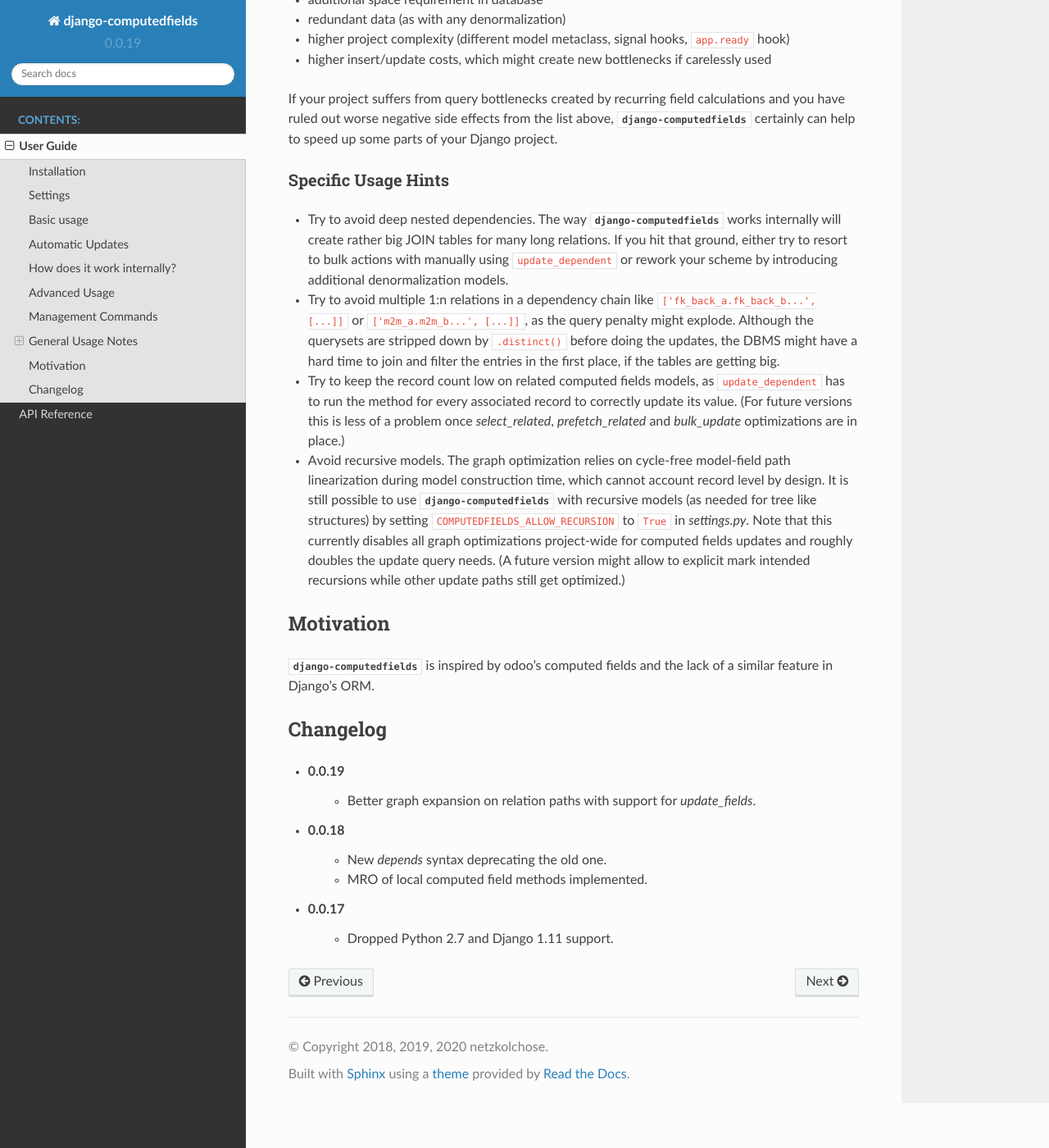
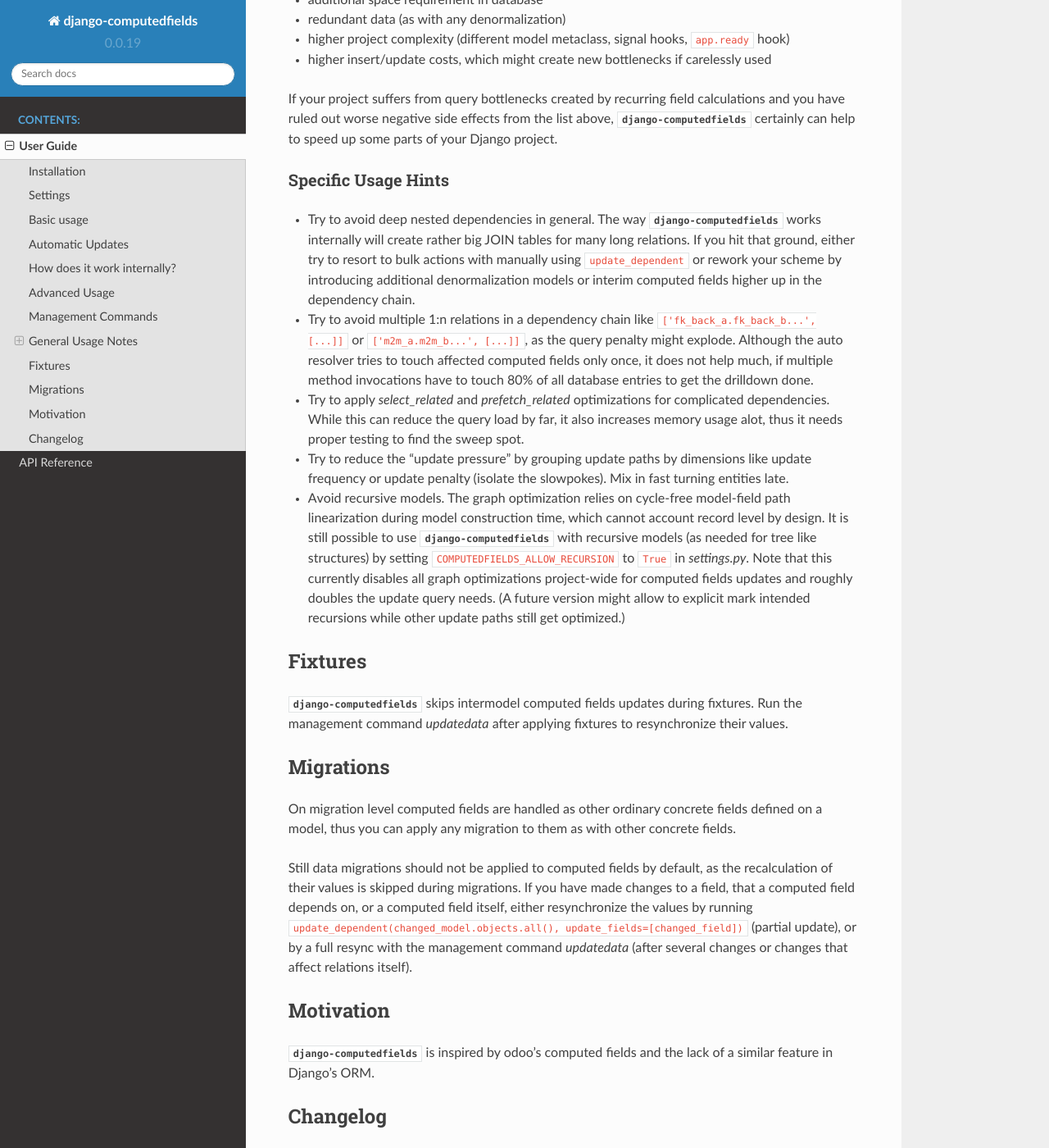
Before and after one commit to netzkolchose/django-computedfields, a Sphinx documentation site: the page built from docs/manual.rst, in a window 1280 px wide and 1400 px high, scrolled down 6980 px. Shown: the whole window at 82% size. Built offline with Sphinx 7.4.7 and the Read the Docs theme 2.0.0, drawn with Linux system fonts in a browser that asks for light colours; the version number is read from the project's files by our own code; some of the changed text lies outside the part shown.

Commit message:
update docs

```diff
--- a/docs/manual.rst
+++ b/docs/manual.rst
@@ -287,9 +287,9 @@
     (help to get the command fixed is more than welcome).
 
 - ``updatedata``
-    does a full update on all computed fields in the project. Only useful after
-    tons of bulk changes, e.g. from fixtures. Note that this command is currently not optimized
-    (PRs are welcome).
+    does a full update on all project-wide computed fields. Useful if you ran into serious out-of-sync issues
+    or after tons of bulk changes or after applying fixtures. Note that this command is currently not runtime
+    optimized (PRs are welcome).
 
 
 General Usage Notes
@@ -328,23 +328,45 @@
 Specific Usage Hints
 ^^^^^^^^^^^^^^^^^^^^
 
-- Try to avoid deep nested dependencies. The way :mod:`django-computedfields` works internally will create
-  rather big JOIN tables for many long relations. If you hit that ground, either try to resort
+- Try to avoid deep nested dependencies in general. The way :mod:`django-computedfields` works internally
+  will create rather big JOIN tables for many long relations. If you hit that ground, either try to resort
   to bulk actions with manually using ``update_dependent`` or rework your scheme by introducing additional
-  denormalization models.
+  denormalization models or interim computed fields higher up in the dependency chain.
 - Try to avoid multiple 1:n relations in a dependency chain like ``['fk_back_a.fk_back_b...', [...]]`` or
-  ``['m2m_a.m2m_b...', [...]]``, as the query penalty might explode. Although the querysets are stripped down by
-  ``.distinct()`` before doing the updates, the DBMS might have a hard time to join and filter the entries
-  in the first place, if the tables are getting big.
-- Try to keep the record count low on related computed fields models, as ``update_dependent`` has to run the method
-  for every associated record to correctly update its value. (For future versions this is less of a problem
-  once `select_related`, `prefetch_related` and `bulk_update` optimizations are in place.)
+  ``['m2m_a.m2m_b...', [...]]``, as the query penalty might explode. Although the auto resolver tries to touch
+  affected computed fields only once, it does not help much, if multiple method invocations have to touch 80%
+  of all database entries to get the drilldown done.
+- Try to apply `select_related` and `prefetch_related` optimizations for complicated dependencies. While this can
+  reduce the query load by far, it also increases memory usage alot, thus it needs proper testing to find the sweep spot.
+- Try to reduce the "update pressure" by grouping update paths by dimensions like update frequency or update penalty
+  (isolate the slowpokes). Mix in fast turning entities late.
 - Avoid recursive models. The graph optimization relies on cycle-free model-field path linearization
   during model construction time, which cannot account record level by design. It is still possible to
   use :mod:`django-computedfields` with recursive models (as needed for tree like structures) by setting
   ``COMPUTEDFIELDS_ALLOW_RECURSION`` to ``True`` in `settings.py`. Note that this currently disables
   all graph optimizations project-wide for computed fields updates and roughly doubles the update query needs.
   (A future version might allow to explicit mark intended recursions while other update paths still get optimized.)
+
+
+Fixtures
+--------
+
+:mod:`django-computedfields` skips intermodel computed fields updates during fixtures.
+Run the management command `updatedata` after applying fixtures to resynchronize their values.
+
+
+Migrations
+----------
+
+On migration level computed fields are handled as other ordinary concrete fields defined on a model,
+thus you can apply any migration to them as with other concrete fields.
+
+Still data migrations should not be applied to computed fields by default, as the recalculation of
+their values is skipped during migrations. If you have made changes to a field,
+that a computed field depends on, or a computed field itself, either resynchronize the values by running
+``update_dependent(changed_model.objects.all(), update_fields=[changed_field])`` (partial update),
+or by a full resync with the management command `updatedata` (after several changes or changes
+that affect relations itself).
 
 
 Motivation
```
Also changed, not shown: other parts of docs/manual.rst (+1 -1 lines), 3 other files.
